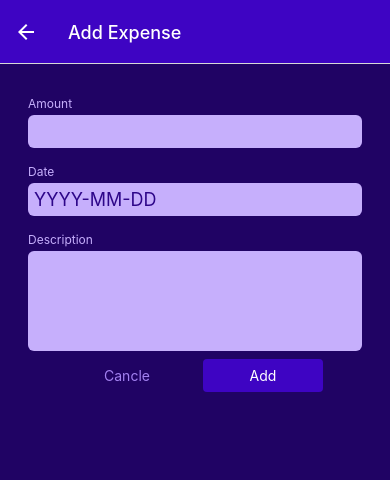
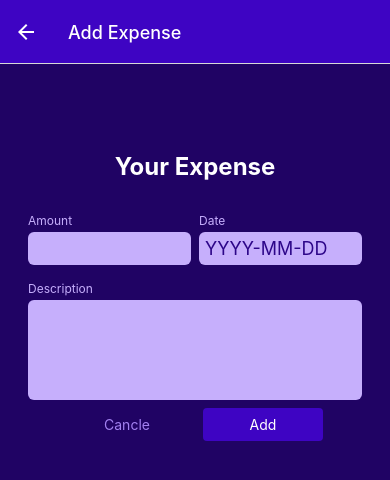
Before and after one commit to harun-hadzagic/expense-tracker-react-native, a React Native app: screen /ManageExpense in a window 390 px wide. Shown: the top 480 px of the page. Built offline with nearby package versions, Linux system fonts and the light colour scheme.

Commit message:
Adding validations and form subbmision

```diff
--- a/components/ManageExpense/ExpenseForm.js
+++ b/components/ManageExpense/ExpenseForm.js
@@ -1,17 +1,124 @@
-import { View } from "react-native"
-import Input from "./Input"
+import { Alert, StyleSheet, Text, View } from "react-native";
+import Input from "./Input";
+import { useState } from "react";
+import Button from "../ui/Button";
+import { getFormattedDate } from "../../util/date";
 
-const ExpenseForm = () =>{
+const ExpenseForm = ({ cancleHandler, isEditing, onSubmit, defaultValues }) => {
+  const [inputs, setInputs] = useState({
+    amount: {isValid: true, value: defaultValues ? defaultValues.amount.toString() : ""},
+    date: {isValid: true, value: defaultValues ? getFormattedDate(defaultValues.date) : ""},
+    description: {isValid: true, value: defaultValues ? defaultValues.description : ""},
+  });
 
-    const amountChangeHandler = () =>{}
+  const inputChangedHandler = (inputIdentifier, enteredValue) => {
+    setInputs((currentInputValues) => {
+      return { ...currentInputValues, [inputIdentifier]: {value: enteredValue, isValid: true} };
+    });
+  };
 
-return <View>
-    <Input label="Amount" textInputConfig={{keyboardType: 'decimal-pad', onChangeText: amountChangeHandler}}/>
-    <Input label="Date" textInputConfig={{placeholder: 'YYYY-MM-DD', maxLength: 10, onChangeText: ()=>{}}}/>
-    <Input label="Description" textInputConfig={{
-        multiline: true,
-    }}/>
-</View>
-}
+  const submitHandler = () => {
+    const expenseData = {
+      amount: +inputs.amount.value,
+      date: new Date(inputs.date.value),
+      description: inputs.description.value,
+    };
 
-export default ExpenseForm
+    const amountIsValid = !isNaN(expenseData.amount) && expenseData.amount > 0;
+    const dateIsValid = expenseData.date.toString() !== "Invalid Date";
+    const descriptionIsValid = expenseData.description.trim().length > 0;
+
+    if (!amountIsValid || !dateIsValid || !descriptionIsValid) {
+        // Alert.alert("Invalid input", 'Please ckeck your inputs')
+
+        setInputs((currentInputs)=>{
+            return {
+                amount: {value: currentInputs.amount.value, isValid: amountIsValid},
+                date: {value: currentInputs.date.value, isValid: dateIsValid},
+                description: {value: currentInputs.description.value, isValid: descriptionIsValid},
+            }
+        })
+
+        return;
+    }
+    onSubmit(expenseData);
+
+  };
+
+  const forimIsInvalid = !inputs.amount.isValid || !inputs.date.isValid || !inputs.description.isValid
+
+  return (
+    <View style={styles.form}>
+      <Text style={styles.title}>Your Expense</Text>
+      <View style={styles.inputsRow}>
+        <Input
+          style={styles.rowInput}
+          label="Amount"
+          textInputConfig={{
+            keyboardType: "decimal-pad",
+            onChangeText: inputChangedHandler.bind(this, "amount"),
+            value: inputs.amount.value,
+          }}
+        />
+        <Input
+          style={styles.rowInput}
+          label="Date"
+          textInputConfig={{
+            placeholder: "YYYY-MM-DD",
+            maxLength: 10,
+            onChangeText: inputChangedHandler.bind(this, "date"),
+            value: inputs.date.value,
+          }}
+        />
+      </View>
+      <Input
+        label="Description"
+        textInputConfig={{
+          multiline: true,
+          value: inputs.description.value,
+          onChangeText: inputChangedHandler.bind(this, "description"),
+        }}
+      />
+      {forimIsInvalid && <Text>Please scheck your input</Text>}
+      <View style={styles.buttonContainer}>
+        <Button style={styles.button} mode="flat" onPress={cancleHandler}>
+          Cancle
+        </Button>
+        <Button style={styles.button} onPress={submitHandler}>
+          {isEditing ? "Update" : "Add"}
+        </Button>
+      </View>
+    </View>
+  );
+};
+
+export default ExpenseForm;
+
+const styles = StyleSheet.create({
+  inputsRow: {
+    flexDirection: "row",
+    justifyContent: "space-between",
+  },
+  rowInput: {
+    flex: 1,
+  },
+  form: {
+    marginTop: 40,
+  },
+  title: {
+    fontSize: 24,
+    fontWeight: "bold",
+    color: "white",
+    marginVertical: 24,
+    textAlign: "center",
+  },
+  buttonContainer: {
+    flexDirection: "row",
+    justifyContent: "center",
+    alignItems: "center",
+  },
+  button: {
+    minWidth: 120,
+    marginHorizontal: 8,
+  },
+});
--- a/components/ManageExpense/Input.js
+++ b/components/ManageExpense/Input.js
@@ -1,7 +1,7 @@
 import { StyleSheet, Text, TextInput, View } from "react-native"
 import { GlobalStyles } from "../../constants/styles"
 
-const Input = ({label, textInputConfig }) =>{
+const Input = ({label, textInputConfig, style }) =>{
 
     const inputStyles = [styles.input];
 
@@ -9,7 +9,7 @@ const Input = ({label, textInputConfig }) =>{
         inputStyles.push(styles.inputMultiline)
     }
 
-    return <View style={styles.inputContainer}>
+    return <View style={[styles.inputContainer, style]}>
         <Text style={styles.label}>{label}</Text>
         <TextInput {...textInputConfig}  style={inputStyles}/>
     </View>
@@ -21,7 +21,7 @@ export default Input
 const styles = StyleSheet.create({
     inputContainer: {
         marginHorizontal: 4,
-        marginVertical: 8
+        marginVertical: 8,
     },
     label:{
         fontSize: 12,
--- a/screens/ManageExpense.js
+++ b/screens/ManageExpense.js
@@ -3,7 +3,6 @@ import { StyleSheet, Text, TextInput, View } from "react-native";
 import IconButton from "../components/ui/IconButton";
 import { GlobalStyles } from "../constants/styles";
 
-import Button from "../components/ui/Button";
 import { ExpensesContext } from "../store/expenses-context";
 import ExpenseForm from "../components/ManageExpense/ExpenseForm";
 
@@ -12,6 +11,8 @@ const ManageExpense = ({ route, navigation }) => {
   const isEditing = !!editedExpenseId;
 
   const expenseContext = useContext(ExpensesContext);
+
+  const selectedExpense = expenseContext.expenses.find((expense)=>expense.id === editedExpenseId)
 
   useLayoutEffect(() => {
     navigation.setOptions({
@@ -26,35 +27,23 @@ const ManageExpense = ({ route, navigation }) => {
   const cancleHandler = () => {
     navigation.goBack();
   };
-  const confirmHandler = () => {
+  const confirmHandler = (expenseData) => {
     if (isEditing) {
-      expenseContext.updateExpense(
-        editedExpenseId,
-        {
-        description: "test!!!",
-        amount: 199.99,
-        date: new Date("2022-06-19"),
-      });
+      expenseContext.updateExpense(editedExpenseId, expenseData);
     } else {
-      expenseContext.addExpense({
-        description: "test",
-        amount: 19.99,
-        date: new Date("2022-06-19"),
-      });
+      expenseContext.addExpense(expenseData);
     }
     navigation.goBack();
   };
   return (
     <View style={styles.container}>
-      <ExpenseForm />
-      <View style={styles.buttonContainer}>
-        <Button style={styles.button} mode="flat" onPress={cancleHandler}>
-          Cancle
-        </Button>
-        <Button style={styles.button} onPress={confirmHandler}>
-          {isEditing ? "Update" : "Add"}
-        </Button>
-      </View>
+      <ExpenseForm
+        cancleHandler={cancleHandler}
+        isEditing={isEditing}
+        onSubmit={confirmHandler}
+        defaultValues={selectedExpense}
+      />
+
       {isEditing && (
         <View style={styles.deleteContainer}>
           <IconButton
@@ -84,13 +73,4 @@ const styles = StyleSheet.create({
     borderTopColor: GlobalStyles.colors.primary200,
     alignItems: "center",
   },
-  buttonContainer: {
-    flexDirection: "row",
-    justifyContent: "center",
-    alignItems: "center",
-  },
-  button: {
-    minWidth: 120,
-    marginHorizontal: 8,
-  },
 });
--- a/util/date.js
+++ b/util/date.js
@@ -1,5 +1,5 @@
 export function getFormattedDate(date) {
-  return `${date.getFullYear()}-${date.getMonth() + 1}-${date.getDate()}`;
+  return date.toISOString().slice(0,10);
 }
 export function getDateMinusDays(date, days){
   return new Date(date.getFullYear(), date.getMonth(), date.getDate() - days)
```
